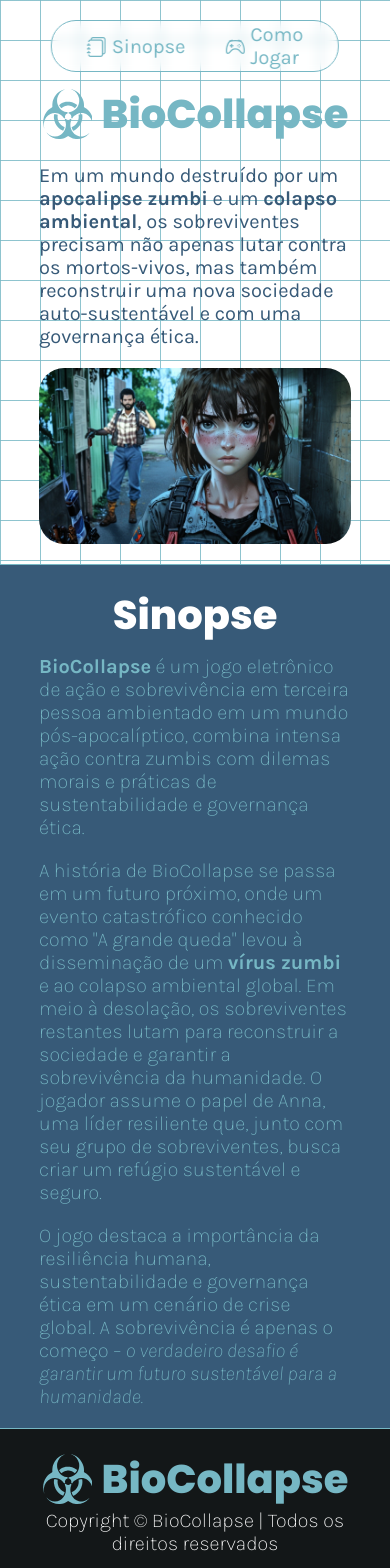
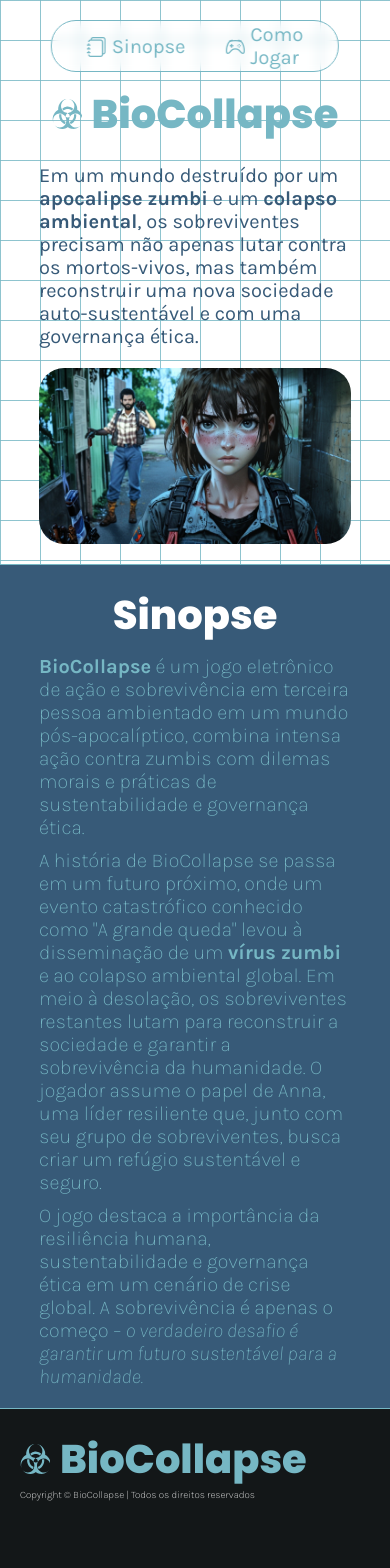
Before and after one commit to Thex2245/hackaton-game, a React (Vite) app: page / in a window 390 px wide. Shown: the top 1568 px of the page. Built offline with nearby package versions, Linux system fonts and the light colour scheme.

Commit message:
Alterações nos tamanhos

```diff
--- a/src/components/BarraNav.css
+++ b/src/components/BarraNav.css
@@ -25,6 +25,7 @@ a {
   align-items: center;
   justify-content: center;
   text-decoration: none;
+  user-select: none;
 }
 
 a:hover .bi , a:hover h1{
--- a/src/components/Footer.css
+++ b/src/components/Footer.css
@@ -3,16 +3,27 @@
     background-color: #131718;
     height: 20dvh;
     width: 100dvw;
+    display: flex;
+    justify-content: flex-start;
 }
 
 .conteiner-footer {
     display: flex;
     flex-direction: column;
-    align-items: center;
-    justify-content: center;
+    align-items: flex-start;
+    justify-content: flex-start;
     width: auto;
     height: auto;
     margin: 20px;
+}
+
+.risco2 {
+    height: 30px;
+    width: 30px;
+}
+
+.titulo2 {
+    font-size: 40px;
 }
 
 .direitos-reservados {
@@ -23,3 +34,9 @@
     margin: 0;
     text-align: center;
 }
+
+@media (max-width: 1024px) {
+    .direitos-reservados {
+        font-size: 10px;
+    }
+}
--- a/src/components/Footer.jsx
+++ b/src/components/Footer.jsx
@@ -6,8 +6,8 @@ const Footer = () => {
     <footer className='footer'>
         <div className="conteiner-footer">
             <div className="conteiner-titulo">
-                <img src={Risco} alt="" className='risco' />
-                <h1 className='titulo'> BioCollapse</h1>
+                <img src={Risco} alt="" className='risco risco2' />
+                <h1 className='titulo titulo2'> BioCollapse</h1>
             </div>
             <p className='direitos-reservados'>Copyright © BioCollapse | Todos os direitos reservados</p>
         </div>
--- a/src/components/PrimeiroConteudo.css
+++ b/src/components/PrimeiroConteudo.css
@@ -79,4 +79,9 @@
         display: flex;
         justify-content: center;
     }
+
+    .risco {
+        width: 30px;
+        height: 30px;
+    }
 }
--- a/src/components/SegundoConteudo.css
+++ b/src/components/SegundoConteudo.css
@@ -10,7 +10,11 @@
 }
 
 .sinopse {
+    display: flex;
+    flex-direction: column;
     width: 80%;
+    padding: 20px 0px 20px;
+    gap: 10px;
 }
 
 .titulo-sinopse {
@@ -19,7 +23,6 @@
     font-weight: 800;
     font-size: 60px;
     user-select: none;
-    margin-top: 20px;
 }
 
 .descricao-sinopse {
@@ -29,7 +32,7 @@
     font-weight: 200;
     font-size: 20px;
     user-select: none;
-    margin-top: 10px;
+    margin: 0;
 }
 
 @media (max-width: 1024px) {
```
